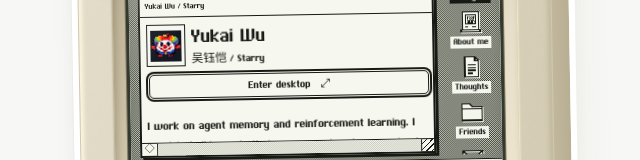
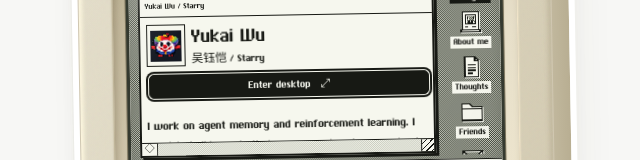
Before and after one commit to mustbeasaltyfish/mustbeasaltyfish.github.io, a React (Vite) app: page / in a window 1280 px wide. Shown: the part 199-359 px from the top of the page, without its empty margins (323-963 px from the left). Built offline with nearby package versions, Linux system fonts and the light colour scheme; no server answers.

Commit message:
Restore desktop entry blink prompt

```diff
--- a/src/styles/macintosh-home.css
+++ b/src/styles/macintosh-home.css
@@ -26,8 +26,14 @@
   white-space: nowrap;
 }
 .home-name p { margin: 0; font-size: 0.9em; }
-.home-entry { flex-shrink: 0; }
+.home-entry {
+  flex-shrink: 0;
+  animation: entry-invite 1.6s steps(2, end) 3;
+}
 .home-entry span { margin-left: 6px; }
+@keyframes entry-invite {
+  50% { background: #171914; color: #f6f7ee; }
+}
 .home-intro { max-width: 70ch; margin: 16px 0; }
 .home-education {
   display: grid;
```
Also changed, not shown: 1 other file (tests, documents, lock files or other folders).
